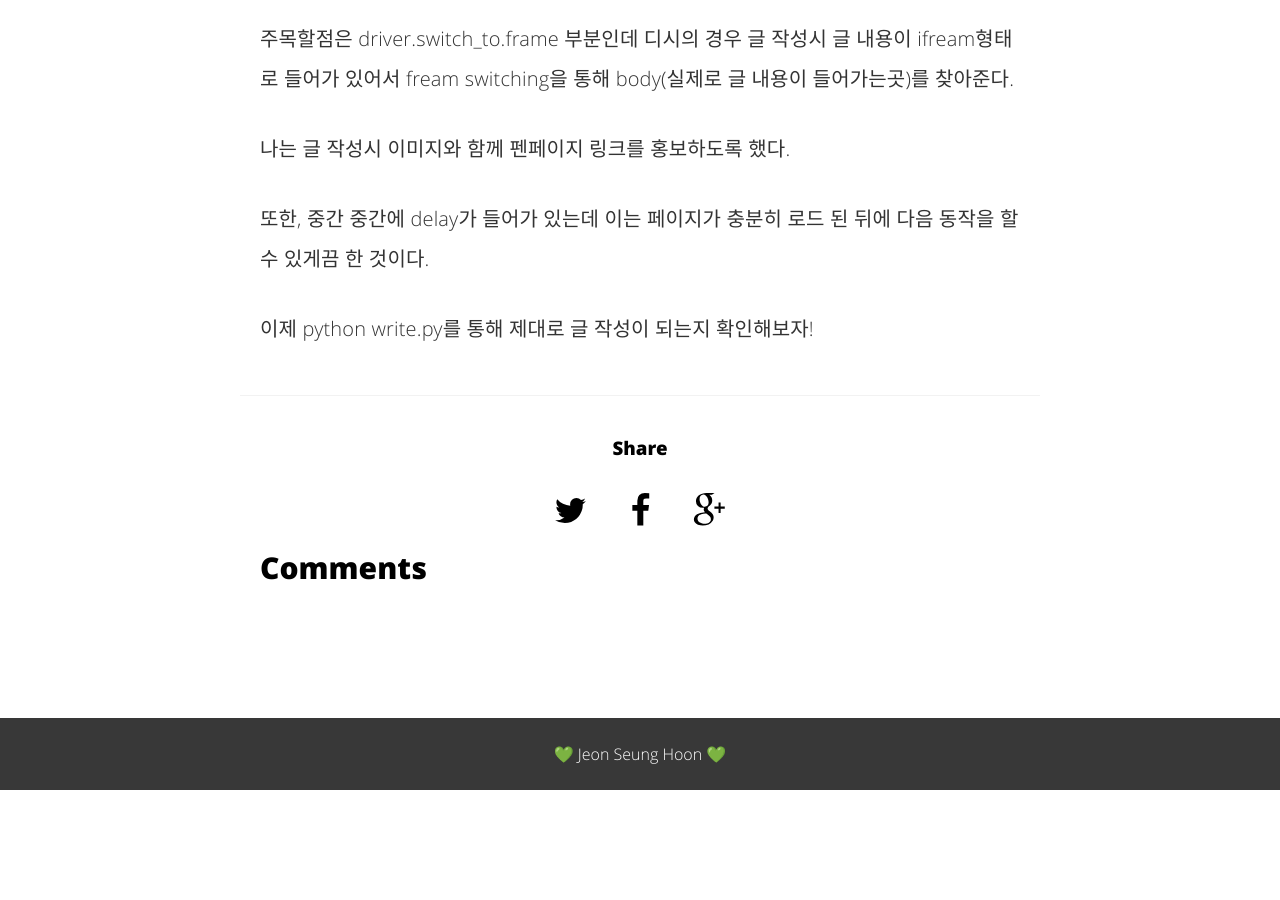
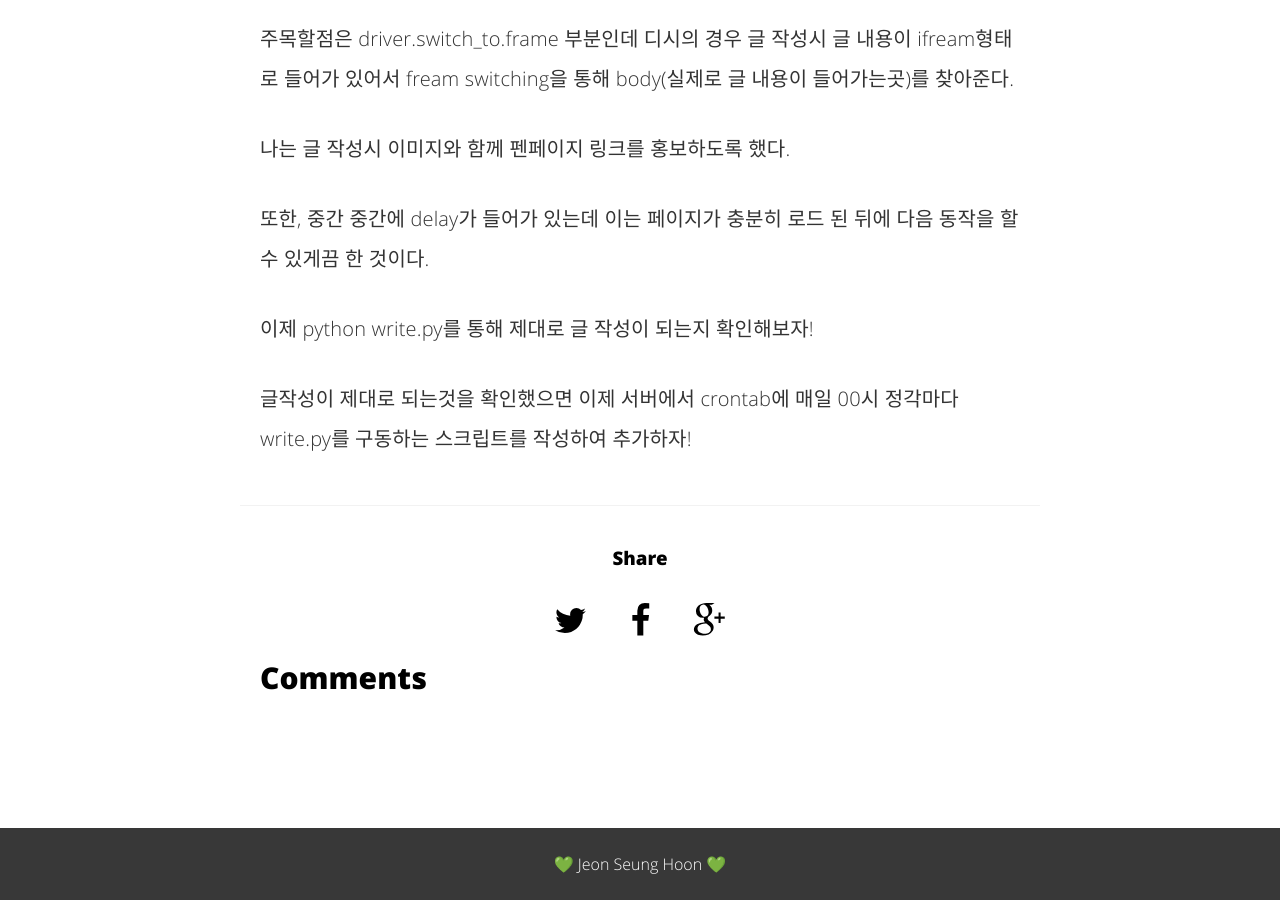
Before and after one commit to snutiise/snutiise.github.io, a Jekyll site: the page built from _posts/2018-01-18-dcmacro.md, in a window 1280 px wide and 900 px high, scrolled down 3762 px. Built offline with Jekyll 4.4.1, drawn with Linux system fonts in a browser that asks for light colours; comment, search, counter and statistics services are not loaded; before the commit the page ends 4552 px from its top, so only the background shows below that.

Commit message:
posts add

```diff
--- a/_posts/2018-01-18-dcmacro.md
+++ b/_posts/2018-01-18-dcmacro.md
@@ -113,3 +113,5 @@ headless 옵션은 실제 브라우저의 구동되는 모습(visual) 없이 브
 또한, 중간 중간에 delay가 들어가 있는데 이는 페이지가 충분히 로드 된 뒤에 다음 동작을 할 수 있게끔 한 것이다.
 
 이제 python write.py를 통해 제대로 글 작성이 되는지 확인해보자!
+
+글작성이 제대로 되는것을 확인했으면 이제 서버에서 crontab에 매일 00시 정각마다 write.py를 구동하는 스크립트를 작성하여 추가하자!
```
